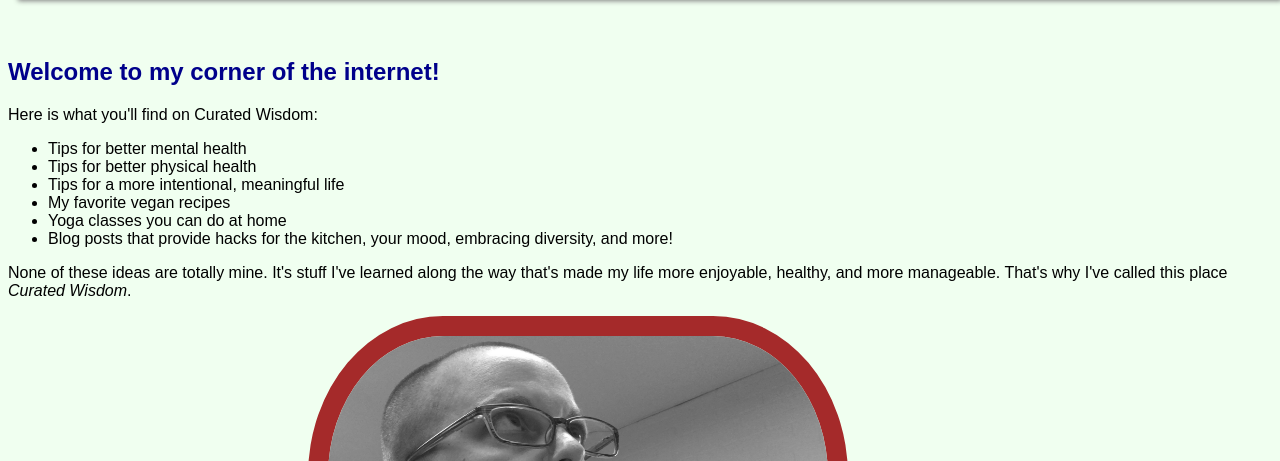
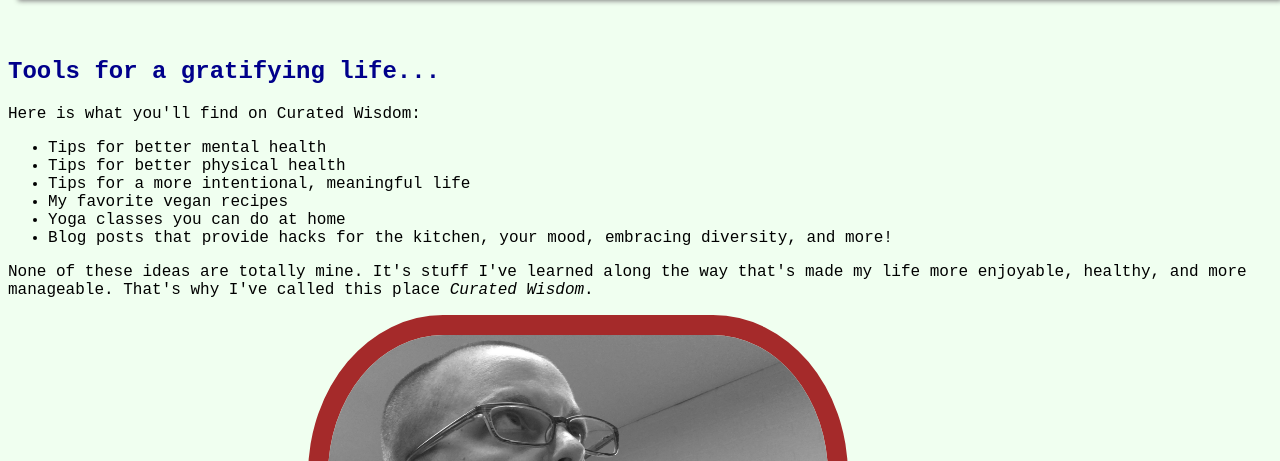
Before and after one commit to kbramlett/kbramlett.github.io, a plain HTML site: page index.html in a window 1280 px wide. Shown: the part 339-800 px from the top of the page. Drawn offline with Linux system fonts and the light colour scheme.

Commit message:
Update index.html

```diff
--- a/index.html
+++ b/index.html
@@ -20,11 +20,11 @@
         }
         h2 {
             color:darkblue;
-            font-family:"Arial";
+            font-family: "Courier New", monospace;
             text-align: left;
         }
         p {
-            font-family: "Arial";
+            font-family: "Courier New", monospace;
             text-align: left;
         }
         img {
@@ -33,7 +33,7 @@
             margin: 0px 300px 0px 300px;
         }
         ul {
-            font-family: "Arial";
+            font-family: "Courier New", monospace;
 
         }
         </style>
@@ -48,7 +48,7 @@
         Curated Wisdom
         </h1>
         <h2>
-            Welcome to my corner of the internet!
+            Tools for a gratifying life...
             </h2>
  <p>Here is what you'll find on Curated Wisdom:</p>
  <ul>
```
